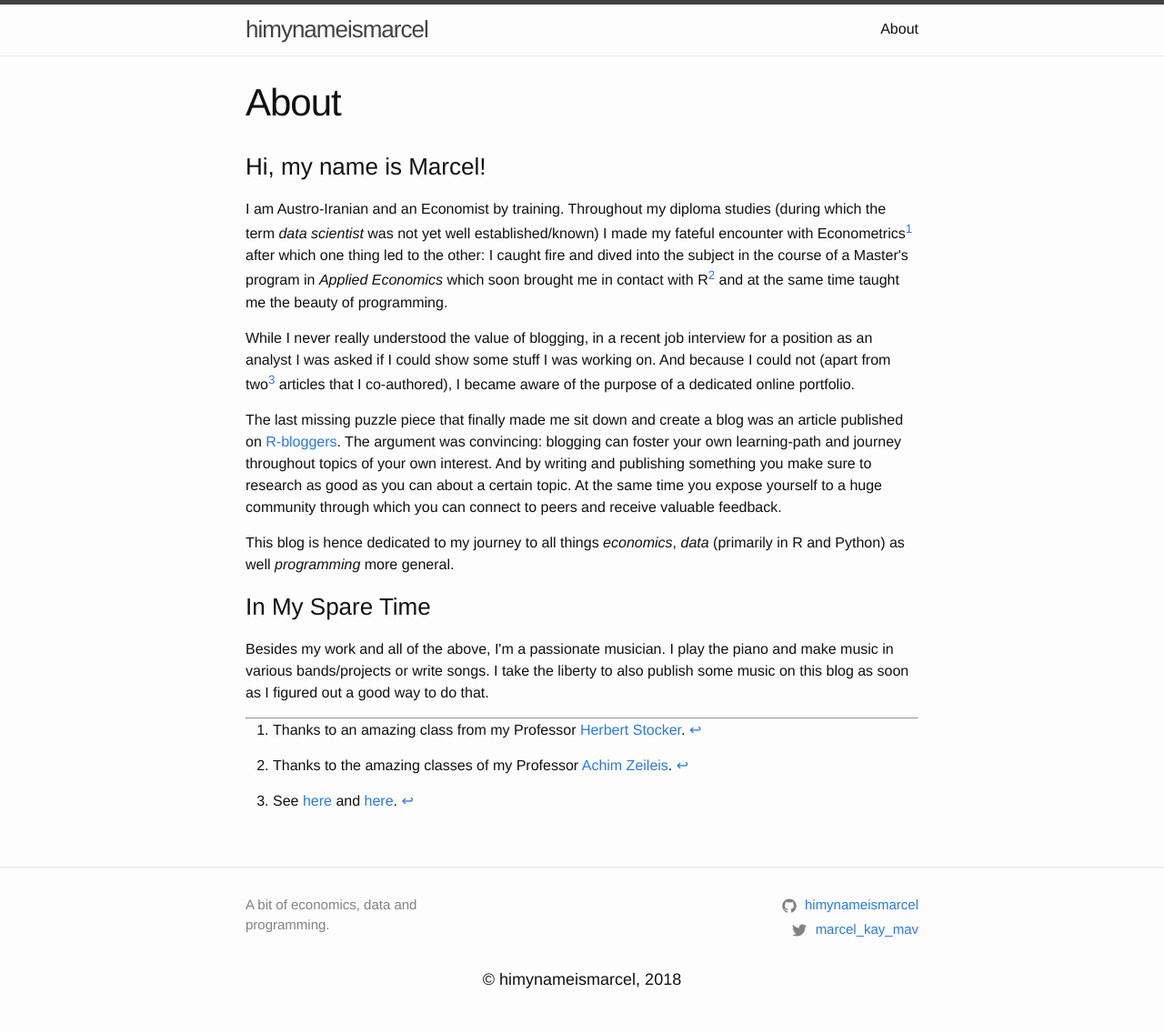
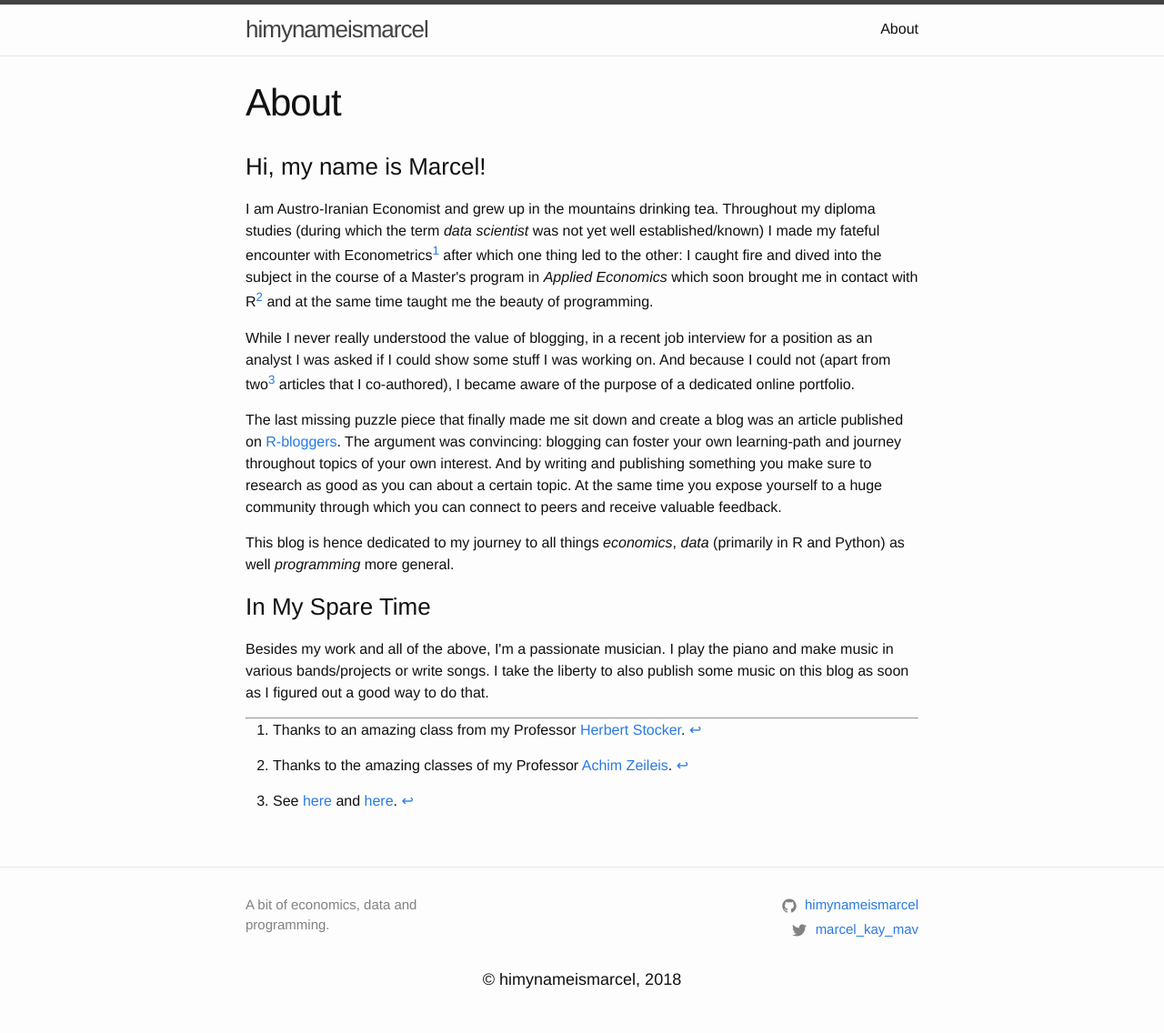
Before and after one commit to himynameismarcel/himynameismarcel.github.io, a Jekyll site: the page built from about.md, in a window 1280 px wide. Shown: the whole page at 91% size. Built offline with Jekyll 4.4.1, drawn with Linux system fonts in a browser that asks for light colours.

Commit message:
slightly changed about part

```diff
--- a/about.md
+++ b/about.md
@@ -6,7 +6,7 @@ permalink: /about/
 
 <h3>Hi, my name is Marcel! </h3>
 
-<p>I am Austro-Iranian and an Economist by training. Throughout my diploma studies (during which the term <em>data scientist</em> was not yet well established/known) I made my fateful encounter with Econometrics<sup id="fnref:1"><a class="footnote-ref" href="#fn:1" rel="footnote">1</a></sup> after which one thing led to the other: I caught fire and dived into the subject in the course of a Master's program in <em>Applied Economics</em> which soon brought me in contact with R<sup id="fnref:2"><a class="footnote-ref" href="#fn:2" rel="footnote">2</a></sup> and at the same time taught me the beauty of programming. </p>
+<p>I am Austro-Iranian Economist and grew up in the mountains drinking tea. Throughout my diploma studies (during which the term <em>data scientist</em> was not yet well established/known) I made my fateful encounter with Econometrics<sup id="fnref:1"><a class="footnote-ref" href="#fn:1" rel="footnote">1</a></sup> after which one thing led to the other: I caught fire and dived into the subject in the course of a Master's program in <em>Applied Economics</em> which soon brought me in contact with R<sup id="fnref:2"><a class="footnote-ref" href="#fn:2" rel="footnote">2</a></sup> and at the same time taught me the beauty of programming. </p>
 <p>While I never really understood the value of blogging, in a recent job interview for a position as an analyst I was asked if I could show some stuff I was working on. And because I could not (apart from two<sup id="fnref:3"><a class="footnote-ref" href="#fn:3" rel="footnote">3</a></sup> articles that I co-authored), I became aware of the purpose of a dedicated online portfolio.</p>
 <p>The last missing puzzle piece that finally made me sit down and create a blog was an article published on <a href="https://www.r-bloggers.com/advice-to-aspiring-data-scientists-start-a-blog/">R-bloggers</a>. The argument was convincing: blogging can foster your own learning-path and journey throughout topics of your own interest. And by writing and publishing something you make sure to research as good as you can about a certain topic. At the same time you expose yourself to a huge community through which you can connect to peers and receive valuable feedback.</p>
 <p>This blog is hence dedicated to my journey to all things <em>economics</em>, <em>data</em> (primarily in R and Python) as well <em>programming</em> more general.</p>
```
